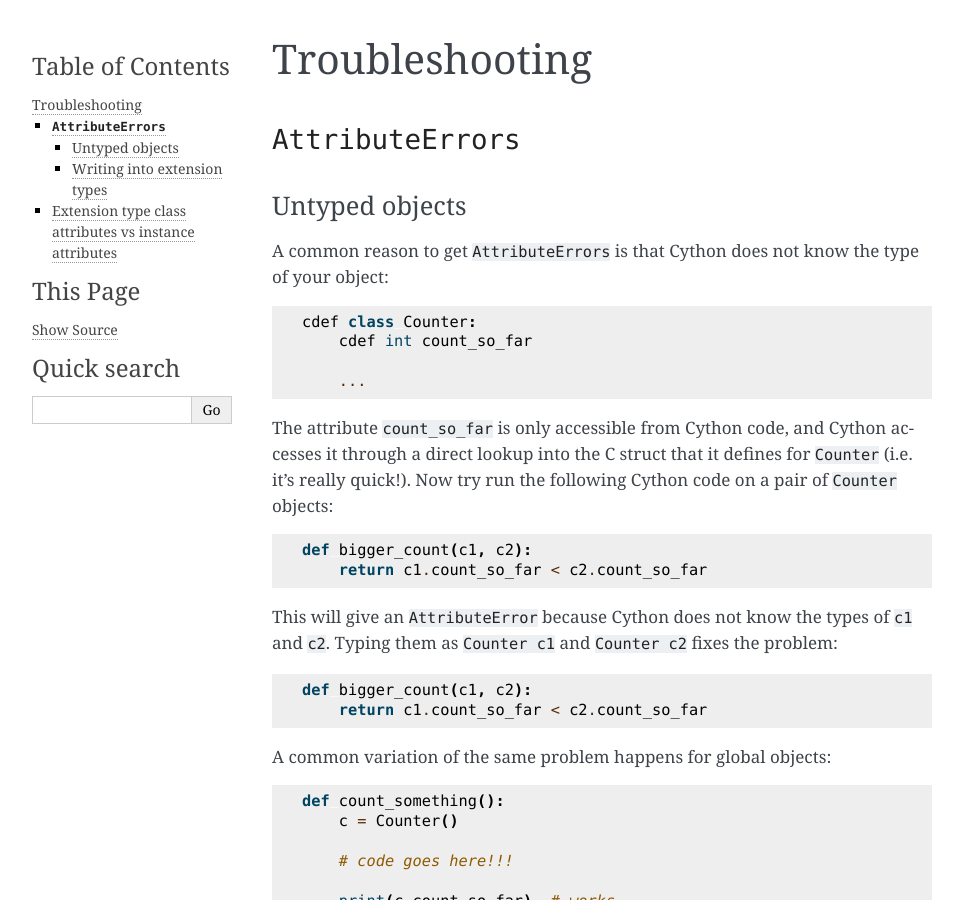
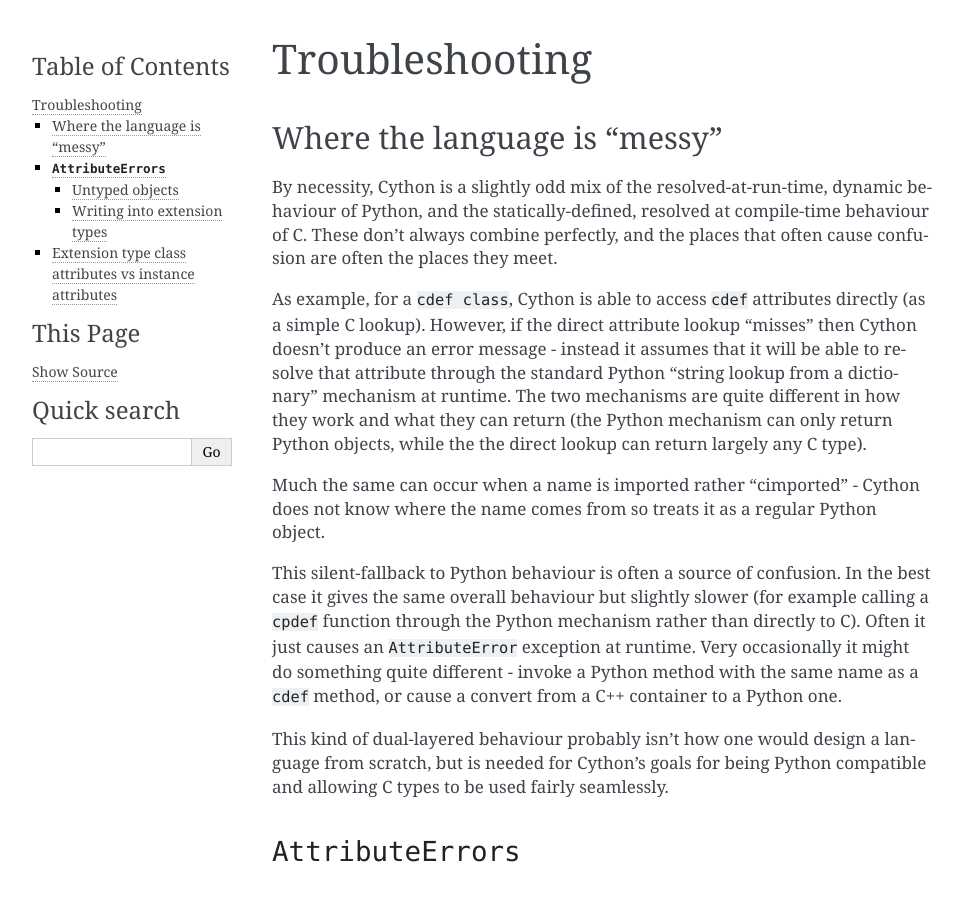
Before and after one commit to da-woods/cython-guidelines, a Sphinx documentation site: the page built from docs/source/troubleshooting/index.rst, in a window 1280 px wide and 900 px high. Shown: the whole window, without its empty margins (148-1111 px from the left). Built offline with Sphinx 7.4.7, drawn with Linux system fonts in a browser that asks for light colours.

Commit message:
Mismatch between C and Python behaviour

```diff
--- a/docs/source/troubleshooting/index.rst
+++ b/docs/source/troubleshooting/index.rst
@@ -1,5 +1,36 @@
 Troubleshooting
 ===============
+
+Where the language is "messy"
+-----------------------------
+
+By necessity, Cython is a slightly odd mix of the resolved-at-run-time, dynamic
+behaviour of Python, and the statically-defined, resolved at compile-time behaviour
+of C. These don't always combine perfectly, and the places that often cause confusion
+are often the places they meet.
+
+As example, for a ``cdef class``, Cython is able to access ``cdef`` attributes
+directly (as a simple C lookup). However, if the direct attribute lookup "misses"
+then Cython doesn't produce an error message - instead it assumes that it will
+be able to resolve that attribute through the standard Python "string lookup from
+a dictionary" mechanism at runtime. The two mechanisms are quite different in
+how they work and what they can return (the Python mechanism can only return
+Python objects, while the the direct lookup can return largely any C type).
+
+Much the same can occur when a name is imported rather "cimported" - Cython does
+not know where the name comes from so treats it as a regular Python object.
+
+This silent-fallback to Python behaviour is often a source of confusion. In the
+best case it gives the same overall behaviour but slightly slower (for example
+calling a ``cpdef`` function through the Python mechanism rather than directly
+to C). Often it just causes an ``AttributeError`` exception at runtime. Very
+occasionally it might do something quite different - invoke a Python method
+with the same name as a ``cdef`` method, or cause a convert from a C++ container
+to a Python one.
+
+This kind of dual-layered behaviour probably isn't how one would design a
+language from scratch, but is needed for Cython's goals for being Python compatible
+and allowing C types to be used fairly seamlessly.
 
 ``AttributeErrors``
 -------------------
```
